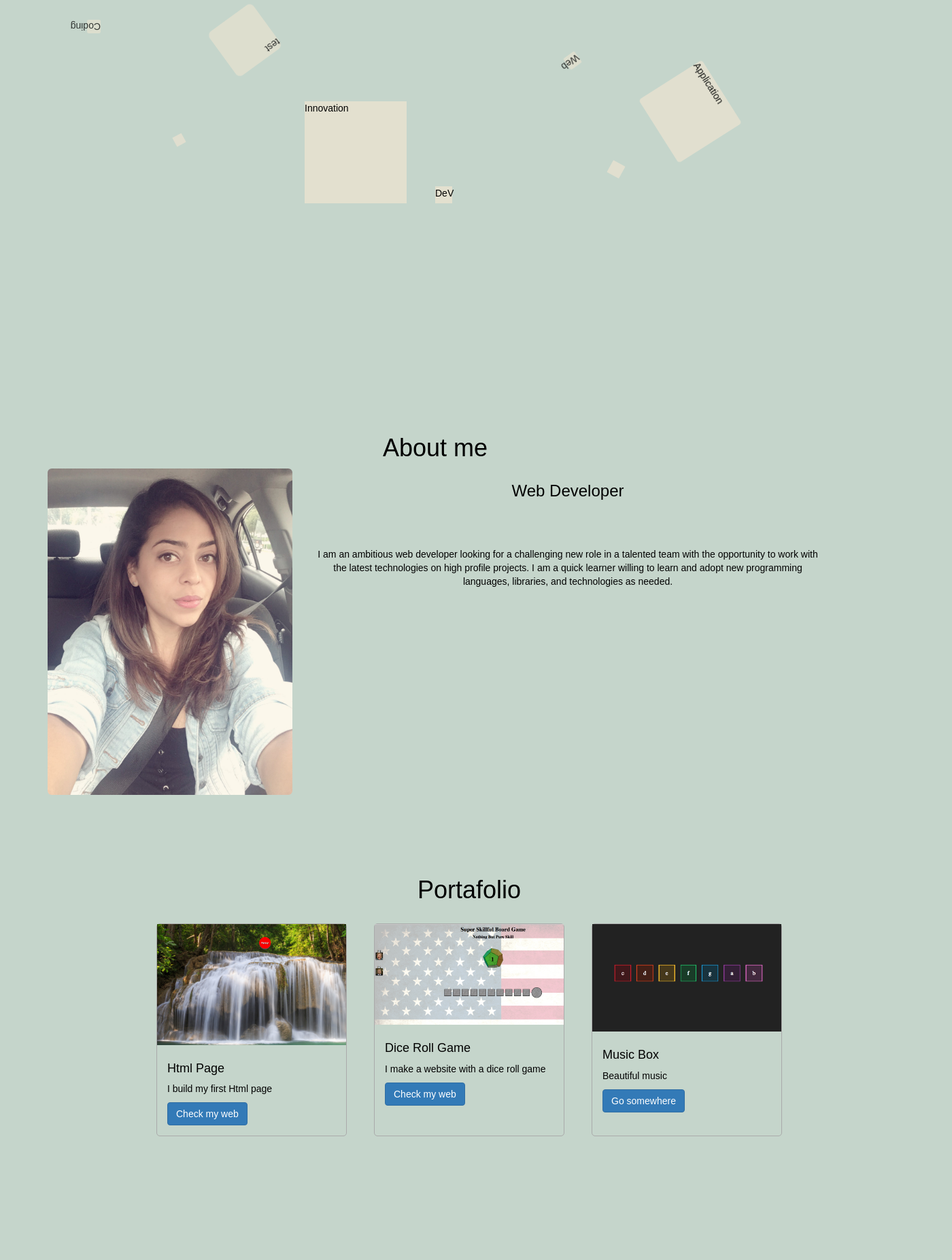
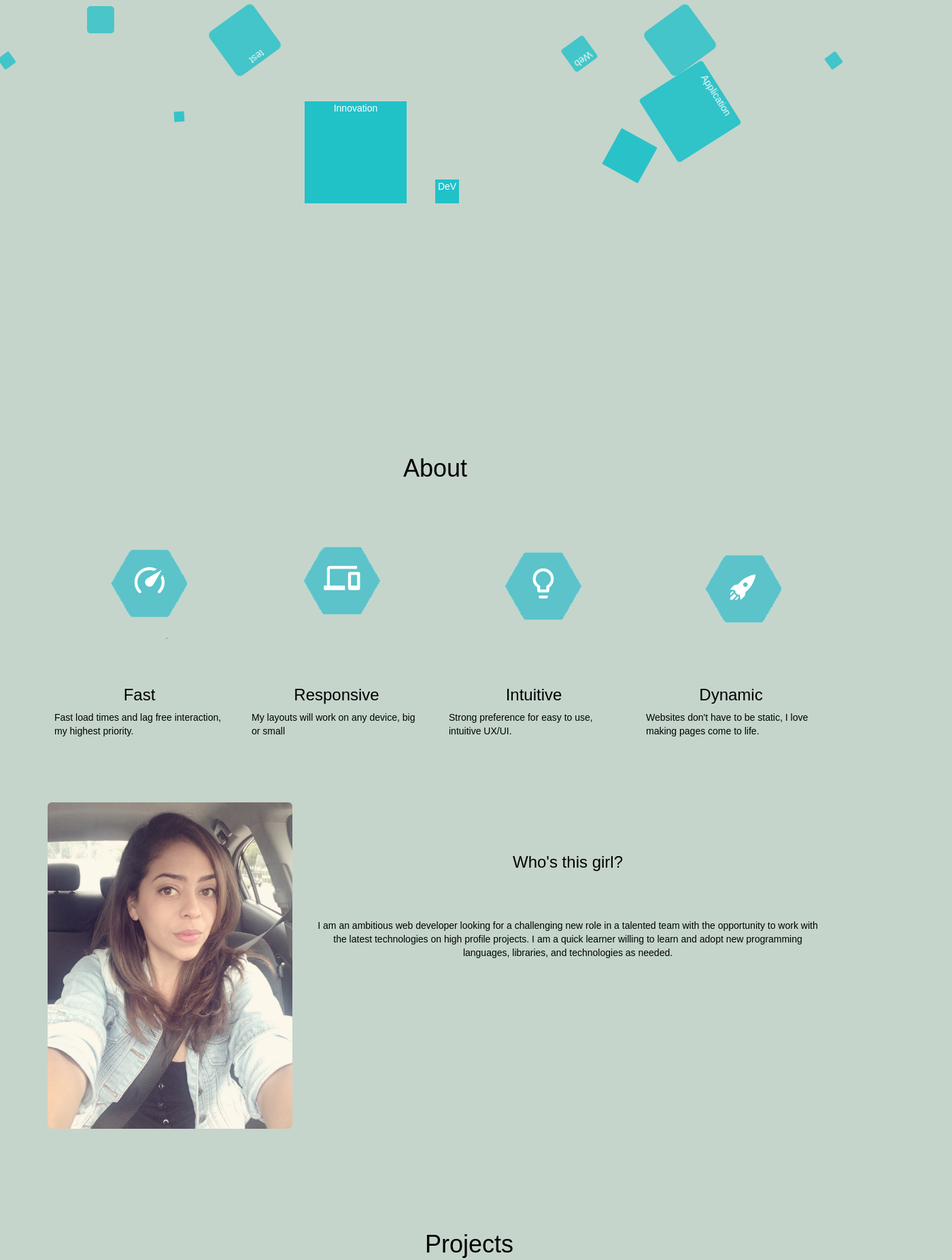
Before and after one commit to lcantillo00/portafolio, a plain HTML site: page index.html in a window 1280 px wide. Shown: the part 651-2504 px from the top of the page at 68% size, 1400 px wide, since content can reach past the window. Drawn offline with nearby package versions, Linux system fonts and the light colour scheme.

Commit message:
ready to public

```diff
--- a/index.html
+++ b/index.html
@@ -60,7 +60,7 @@
         <br class="divider">
         <ul class="bubbles">
             <li class="mov" id="mov" onmouseover="changebgColor(this,'#9fa8a3')" onmouseout="changebgColor(this,'#9ad3de')">test</li>
-            <li class="mov" id="mov">Coding</li>
+            <li class="mov" id="mov"></li>
             <li class="mov" id="mov"></li>
             <li class="mov" id="mov">Tecnology</li>
             <li class="mov" id="mov">Web</li>
@@ -69,17 +69,43 @@
             <li class="mov" id="mov">DeV</li>
             <li class="mov" id="mov"></li>
             <li class="mov" id="mov">Programming</li>
+            <li class="mov" id="mov"></li>
+            <li class="mov" id="mov"></li>
+            <li class="mov" id="mov"></li>
         </ul>
 
     </section>
 
     <section class="about container" id="about">
         <br class="divider">
-        <h1>About me</h1>
-        <div class="row">
+        <h1>About</h1>
+        <div class="aboutIcons">
+                <div class="myicons">
+                    <img src="fast.png" alt="">
+                    <h3 class="abouth3">Fast</h3>
+                    <p>Fast load times and lag free interaction, my highest priority.</p>
+                    </div>
+                <div class="myicons">
+                    <img src="responsive.png" alt="">
+                    <h3 class="abouth3">Responsive</h3>
+                    <p>My layouts will work on any device, big or small</p>
+                </div>
+                <div class="myicons">
+                    <img src="intuitive.png" alt="">
+                    <h3 class="abouth3">Intuitive</h3>
+                    <p>Strong preference for easy to use, intuitive UX/UI.</p>
+                </div>
+                <div class="myicons">
+                    <img src="dymanic.png" alt="">
+                    <h3 class="abouth3">Dynamic</h3>
+                    <p>Websites don't have to be static, I love making pages come to life.</p>
+                </div>
+        </div>
+
+                <div class="row whois">
             <div class="col-sm-4"><img src="./lily.JPG" class="lily img-responsive img-rounded" alt="Responsive image"></div>
-            <div class="col-sm-8">
-                <h3 class="web">Web Developer</h3>
+            <div class="col-sm-8 my">
+                <h3 class="web">Who's this girl?</h3>
                 <p class="resume" id="resume">I am an ambitious web developer looking for a challenging new role in a talented team with the opportunity to work with the latest technologies on high profile projects. I am a quick learner willing to learn and adopt new programming languages,
                     libraries, and technologies as needed.</p>
             </div>
@@ -89,7 +115,7 @@
 
 
     <section class="portafolio container" id="portafolio">
-        <h1 >Portafolio</h1>
+        <h1 >Projects</h1>
         <div class="cards-container">
             <div class="card">
                 <img class="card-img-top" src="./htmlimage.jpg" alt="Card image cap">
@@ -117,16 +143,7 @@
             </div>
         </div>
     </section>
-    <section class=" container" id="social">
-        <br class="divider">
-        <h1 class="socialtitulo" id="socialtitulo">Social Media</h1>
-        <div class="social row icon">
-            <div class="col-sm-4"><a href="https://github.com/lcantillo00"><i class="fa fa-github fa-5x  icon" aria-hidden="true"></i></a></div>
-            <div class="col-sm-4"><a href="https://www.linkedin.com/in/lilianne-cantillo-1a871725/"><i class="fa fa-linkedin-square fa-5x icon" aria-hidden="true"></i></a></div>
-            <div class="col-sm-4"><a href="https://www.facebook.com/lilianne.lily?ref=bookmarks"><i class="fa fa-facebook-square fa-5x icon" aria-hidden="true"></i></a></div>
-        </div>
 
-    </section>
     <section  id="skill" >
         <br class="divider">
         <h1 class="l">My Skill</h1>
@@ -209,9 +226,9 @@
                     <input class="form-control" type="text" name="dest_email" value="lcantillo@fvi.edu" style="display: none">
                     <div class="justs">
                         <div class="nameemail">
-                            <input class="form-control" type="text" name="full_name" value="" placeholder="Full Name">
+                            <input class="form-control name" type="text" name="full_name" value="" placeholder="Full Name">
                             <!-- <input class="form-control" type="text" name="phone" value="" placeholder="Phone"> -->
-                            <input class="form-control" type="email" name="email" value="" placeholder="Email@com">
+                            <input class="form-control " type="email" name="email" value="" placeholder="Email@com">
                         </div>
 
                     </div>
@@ -222,6 +239,17 @@
 
         </section>
 
+        <section class=" container" id="social">
+            <br class="divider">
+            <!-- <h1 class="socialtitulo" id="socialtitulo">Social Media</h1> -->
+            <div class="social row icon">
+                <div class="col-sm-4"><a href="https://github.com/lcantillo00"><i class="fa fa-github fa-5x  icon" aria-hidden="true"></i></a></div>
+                <div class="col-sm-4"><a href="https://www.linkedin.com/in/lilianne-cantillo-1a871725/"><i class="fa fa-linkedin-square fa-5x icon" aria-hidden="true"></i></a></div>
+                <div class="col-sm-4"><a href="https://www.facebook.com/lilianne.lily?ref=bookmarks"><i class="fa fa-facebook-square fa-5x icon" aria-hidden="true"></i></a></div>
+            </div>
+
+        </section>
+
     <script src="https://code.jquery.com/jquery-3.1.1.min.js" integrity="sha256-hVVnYaiADRTO2PzUGmuLJr8BLUSjGIZsDYGmIJLv2b8=" crossorigin="anonymous"></script>
     <script src="https://maxcdn.bootstrapcdn.com/bootstrap/3.3.7/js/bootstrap.min.js" integrity="sha384-Tc5IQib027qvyjSMfHjOMaLkfuWVxZxUPnCJA7l2mCWNIpG9mGCD8wGNIcPD7Txa" crossorigin="anonymous"></script>
     <script src="./portafolio.js"></script>
--- a/main.css
+++ b/main.css
@@ -16,11 +16,12 @@ body {
   /*background: #b0bec5;*/
 }
 h1{
+    margin-top: 50px;
   text-align: center;
 }
-.divider {
-  height: 80px;
-}
+/*.divider {
+  height: 85px;
+}*/
 .first-section{
     margin:0;
     padding: 0;
@@ -37,19 +38,29 @@ h1{
     left: 0;
     width: 100%;
     height: 100%;
+    word-wrap: break-word;
+    color: white;
 }
 .bubbles li{
+    display: flex;
+    align-items: center;
+   justify-content: center;
     position: absolute;
     list-style: none;
     display: block;
     width: 20px;
     height: 20px;
-    background: #e3e0cf;
+    background:#21C1C8;
     animation: animate 25s linear infinite;
     bottom: -150px;
+    text-align: center;
+    vertical-align: middle;
+
+
+
 }
 .bubbles li:hover{
-    background-color: blue;
+    background-color:#e3e0cf;
 }
 .bubbles li:nth-child(1){
     left: 25%;
@@ -59,27 +70,27 @@ h1{
 }
 .bubbles li:nth-child(2){
     left: 10%;
-    width: 20px;
-    height: 20px;
+    width: 40px;
+    height: 40px;
     animation-delay: 2s;
     animation-duration: 12s;
 }
 .bubbles li:nth-child(3){
     left: 70%;
-    width: 20px;
-    height: 20px;
+    width: 60px;
+    height: 60px;
     animation-delay: 4s;
 }
 .bubbles li:nth-child(4){
     left: 40%;
-    width: 60px;
-    height: 60px;
+    width: 80px;
+    height: 80px;
     animation-delay: 18s;
 }
 .bubbles li:nth-child(5){
     left: 65%;
-    width: 20px;
-    height: 20px;
+    width: 40px;
+    height: 40px;
     /*animation: 0s;*/
     animation-delay: 0s;
 }
@@ -100,10 +111,10 @@ h1{
 }
 .bubbles li:nth-child(8){
     left: 50%;
-    width: 25px;
-    height: 25px;
+    width: 35px;
+    height: 35px;
     animation-delay: 15s;
-    animation-duration: 45s;
+    animation-duration: 35s;
 
 }
 .bubbles li:nth-child(9){
@@ -111,15 +122,29 @@ h1{
     width: 15px;
     height: 15px;
     animation-delay: 2s;
-    animation-duration: 35s;
+    animation-duration: 25s;
 }
 .bubbles li:nth-child(10){
     left: 85%;
     width: 150px;
     height: 150px;
     animation-delay: 0s;
-     animation-duration: 12s;
+     animation-duration: 10s;
 }
+.bubbles li:nth-child(11){
+    left: 95%;
+    width: 20px;
+    height: 20px;
+    animation-delay: 0;
+}
+.bubbles li:nth-child(12){
+    left: 75%;
+    width: 80px;
+    height: 80px;
+    animation-delay: 0;
+}
+
+
 .container-fluid{
  background-color: #4b636e;
  opacity:0.5;
@@ -170,9 +195,9 @@ h1{
 
 .social{
     min-height: 50vh;
-    width: 100vw;
-    margin: 50px;
-    padding: 50px;
+    /*width: 100vw;*/
+    /*margin: 50px;*/
+    /*padding: 50px;*/
 
   /*margin-top: 50px;
   min-height: 60vh;
@@ -183,13 +208,8 @@ h1{
   /*background-repeat: no-repeat;
   background-size: cover;*/
 
-  height: 200px;
-  background: #E0E0E0; /* For browsers that do not support gradients */
-  background: -webkit-linear-gradient(#757575, #F5F5F5); /* For Safari 5.1 to 6.0 */
-  background: -o-linear-gradient(#757575, #F5F5F5); /* For Opera 11.1 to 12.0 */
-  background: -moz-linear-gradient(#757575, #F5F5F5); /* For Firefox 3.6 to 15 */
-  background: linear-gradient(#757575, #F5F5F5); /* Standard syntax (must be last) */
-}
+  height: 60px;
+  }
 
 .fa{
   margin-top:250px;
@@ -198,7 +218,7 @@ h1{
 
 .icon{
     margin-top: 80px;
-     color:#FAFAFA;
+     color:#21C1C8;
 }
 .fa:hover {
   transform: scale(1.2);
@@ -287,7 +307,10 @@ display: flex;
         		border-radius: 5px;
         		box-shadow: 2px 0 2px #555;
         	}
-        	.JsColor{
+            .title{
+                background: #21C1C8;
+            }
+        	/*.JsColor{
         		background: #b71c1c;
         	}
         	.PyColor{
@@ -316,36 +339,37 @@ display: flex;
         	}
             .reactColor{
                 background-color: #424242;
-            }
+            }*/
             .js{
-        		background:#ec407a;
+        		/*background:#ec407a;*/
+                background: #e3e0cf;
         	}
             .py{
-        		background:#ab47bc;
+        		background:#e3e0cf;
         	}
         	.html{
-        		background:#5c6bc0;
+        		background:#e3e0cf;
         	}
             .sql{
-        		background:#5c6bc0;
+        		background:#e3e0cf;
         	}
             .git{
-                background-color: gray;
+                background-color: #e3e0cf;
             }
             .node{
-                background-color: blue;
+                background-color: #e3e0cf;
             }
             .flex{
-                background-color: red;
+                background-color: #e3e0cf;
             }
             .jquery{
-                background-color: yellow;
+                background-color: #e3e0cf;
             }
             .react{
-                background-color: violet;
+                background-color:#e3e0cf;
             }
             .mongo{
-                background-color: #EF9A9A;
+                background-color:#e3e0cf;
             }
         	@media (max-width: 720px) {
         		.main{
@@ -411,8 +435,9 @@ display: flex;
 }
 .contactForm{
     display: flex;
+    margin: auto;
     justify-content: center;
-    width: 100%;
+    width: 80%;
 }
 .myform{
     width: 100%;
@@ -421,8 +446,8 @@ display: flex;
 .contact{
     margin: 25px;
 }
-.justs{
-    display: flex;
+.name{
+    margin-bottom:5px;
 }
 .nameemail{
 
@@ -430,6 +455,7 @@ margin-bottom: 20px;
 }
 .ct{
     text-align: center;
+    margin-top: 40px;
 }
 .left {
     margin: 30px;
@@ -444,3 +470,28 @@ margin-bottom: 20px;
     padding: 50px;
     margin-top: 50px;
 }
+.aboutIcons{
+    display: flex;
+    justify-content: center;
+    align-items: center;
+}
+.myicons{
+    margin: 20px;
+
+
+}
+.abouth3{
+    text-align: center;
+}
+.whois{
+    margin-top: 65px;
+}
+.my{
+    margin-top: 55px;
+    text-align: center;
+}
+.btn{
+    border:none;
+    background-color: #21C1C8;
+    color: white;
+}
```
Also changed, not shown: portafolio.js (+12 -0 lines), dymanic.png (added), fast.png (added), intuitive.png (added), responsive.png (added).
